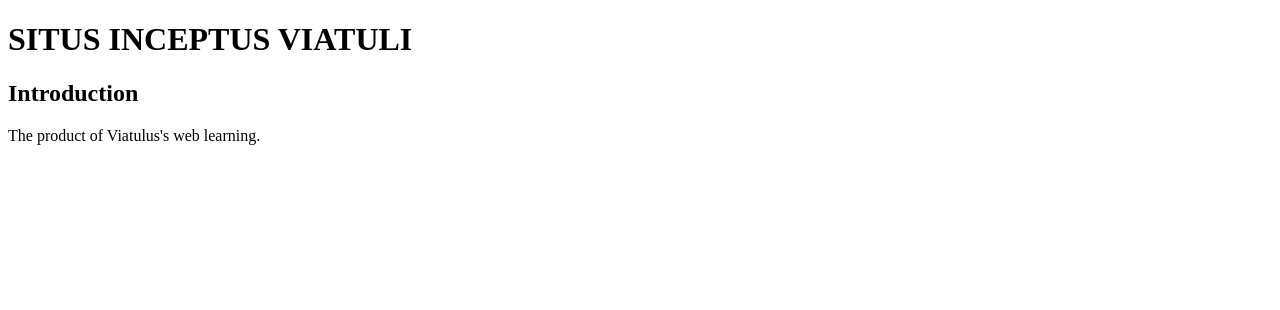
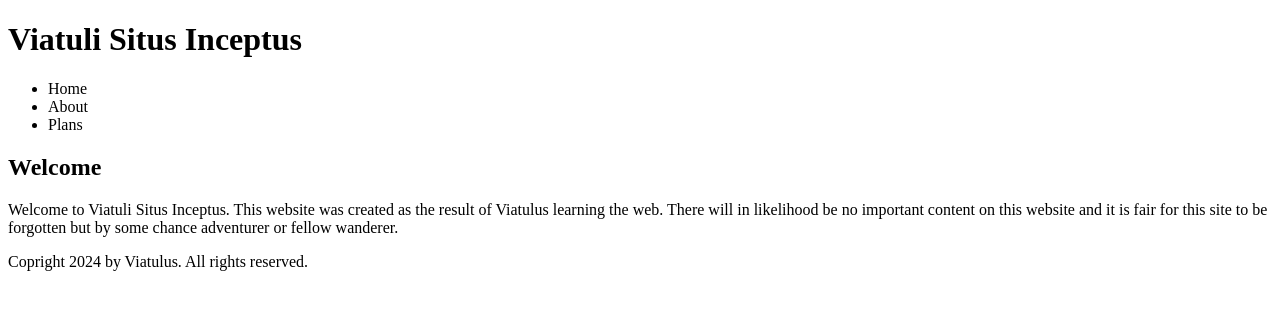
Before and after one commit to viatulus/viatulus.github.io, a plain HTML site: page index.html in a window 1280 px wide. Drawn offline with Linux system fonts and the light colour scheme.

Commit message:
Update index.html

```diff
--- a/index.html
+++ b/index.html
@@ -1,13 +1,40 @@
 <!DOCTYPE html>
-<html lang="en-US">
-    <head>
-        <!-- A website for Viatuli learning attempts. -->
-        <meta charset="utf-8" />
-        <title>Situs Inceptus Viatuli</title>
-    </head>
-    <body>
-        <h1>SITUS INCEPTUS VIATULI</S></h1>
-        <h2>Introduction</h2>
-        <p>The product of Viatulus's web learning.</p>
-    </body>
+<html>
+  <head>
+    <title>Viatuli Situs Inceptus</title>
+    <meta charset="utf-8" />
+    <meta name="viewport" content="width=device-width" />
+    <meta name="author" content="Viatulus" />
+    <meta name="description" content="Contentus inceptus ab discendi Viatuli de sitorum."
+  </head>
+  <body>
+    <header>
+      <h1>
+        Viatuli Situs Inceptus
+      </h1>
+    </header>
+
+    <nav>
+      <ul>
+        <li>Home</li>
+        <li>About</li>
+        <li>Plans</li>
+      </ul>
+    </nav>
+
+    <main>
+      <h2>
+        Welcome
+      </h2>
+      <p>
+        Welcome to Viatuli Situs Inceptus. This website was created as the result of Viatulus learning the web. There will in likelihood be no important content on this website and it is fair for this site to be forgotten but by some chance adventurer or fellow wanderer.
+      </p>
+    </main>
+
+    <footer>
+      <p>
+        Copright 2024 by Viatulus. All rights reserved.
+      </p>
+    </footer>
+  </body>
 </html>
```
